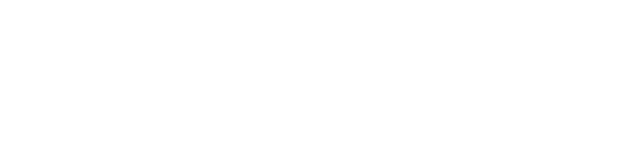
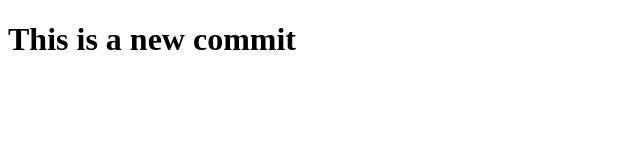
Before and after one commit to JennyFromTaipei/Test1, a plain HTML site: page index.html in a window 1280 px wide. Shown: the whole page, without its empty margins (0-640 px from the left). Drawn offline with Linux system fonts and the light colour scheme.

Commit message:
Add a new H1

```diff
--- a/index.html
+++ b/index.html
@@ -5,5 +5,7 @@
     <meta name="viewport" content="width=device-width, initial-scale=1.0" />
     <title>Document</title>
   </head>
-  <body></body>
+  <body>
+    <h1>This is a new commit</h1>
+  </body>
 </html>
```
